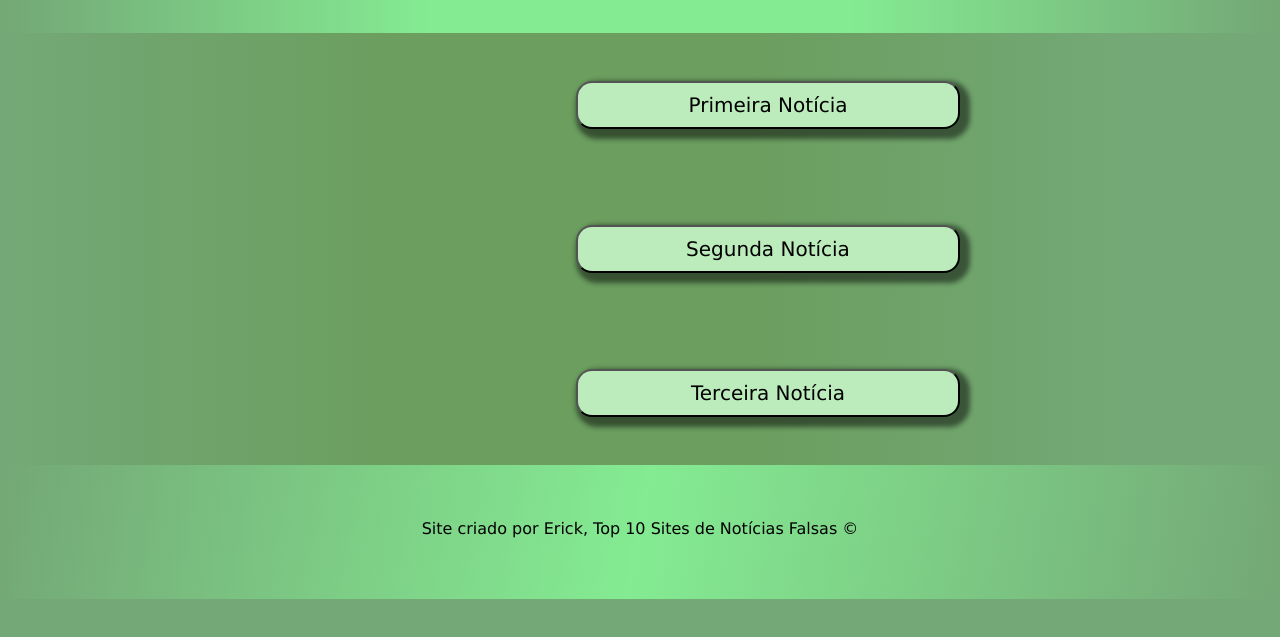
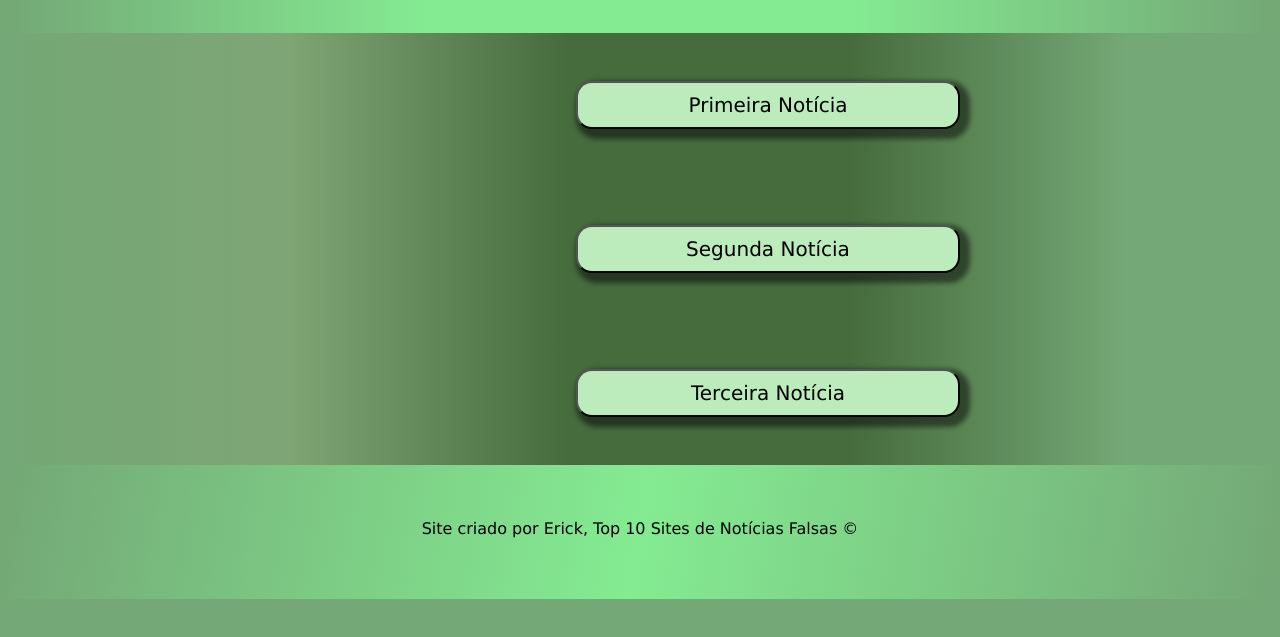
Before and after one commit to ErickAnthonyNovaes/SiteSENAITeste, a plain HTML site: page index.html in a window 1280 px wide. Shown: the part 161-798 px from the top of the page. Drawn offline with Linux system fonts and the light colour scheme.

Commit message:
Mudança de Cor de Fundo no index
Fiz uma mudança no background dos botões na página inicial.

```diff
--- a/css/style.css
+++ b/css/style.css
@@ -36,7 +36,7 @@ body {
 }
 
 .buttons {
-    background-image: linear-gradient(90deg, rgb(116, 168, 118), rgb(107, 158, 95), rgb(107, 158, 95), rgb(116, 168, 118));
+    background-image: linear-gradient(90deg, rgb(116, 168, 118), rgb(127, 165, 117), rgb(70, 107, 61), rgb(70, 107, 61), rgb(116, 168, 118));
     width: 70pc;
 }
 
```
